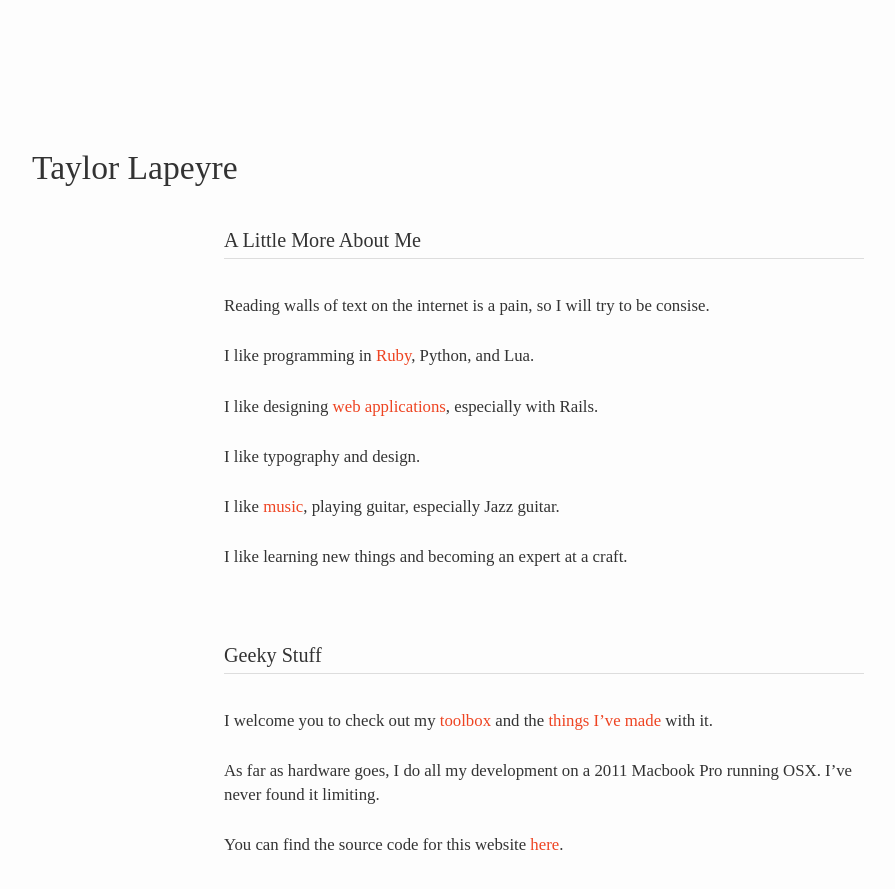
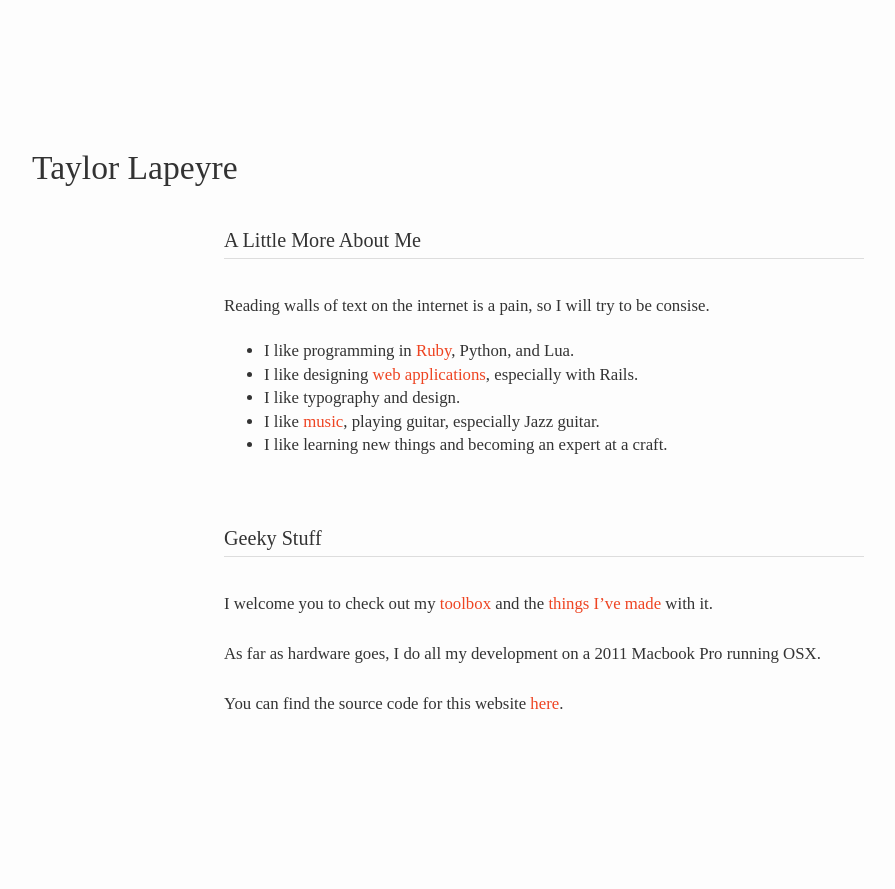
Before and after one commit to taylorlapeyre/taylorlapeyre.github.io, a Jekyll site: the page built from about.md, in a window 1280 px wide. Shown: the top 889 px of the page, without its empty margins (96-991 px from the left). Built offline with Jekyll 4.4.1, drawn with Linux system fonts in a browser that asks for light colours.

Commit message:
change formatting of about page

```diff
--- a/about.md
+++ b/about.md
@@ -7,15 +7,11 @@
 
 Reading walls of text on the internet is a pain, so I will try to be consise.
 
-I like programming in [Ruby][1], Python, and Lua.
-
-I like designing [web applications][2], especially with Rails.
-
-I like typography and design.
-
-I like [music][3], playing guitar, especially Jazz guitar.
-
-I like learning new things and becoming an expert at a craft.
+* I like programming in [Ruby][1], Python, and Lua.
+* I like designing [web applications][2], especially with Rails.
+* I like typography and design.
+* I like [music][3], playing guitar, especially Jazz guitar.
+* I like learning new things and becoming an expert at a craft.
 
 <br>
 
@@ -24,7 +20,7 @@
 
 I welcome you to check out my [toolbox][4] and the [things I've made][5] with it.
 
-As far as hardware goes, I do all my development on a 2011 Macbook Pro running OSX. I've never found it limiting.
+As far as hardware goes, I do all my development on a 2011 Macbook Pro running OSX.
 
 You can find the source code for this website [here][6].
 
```
